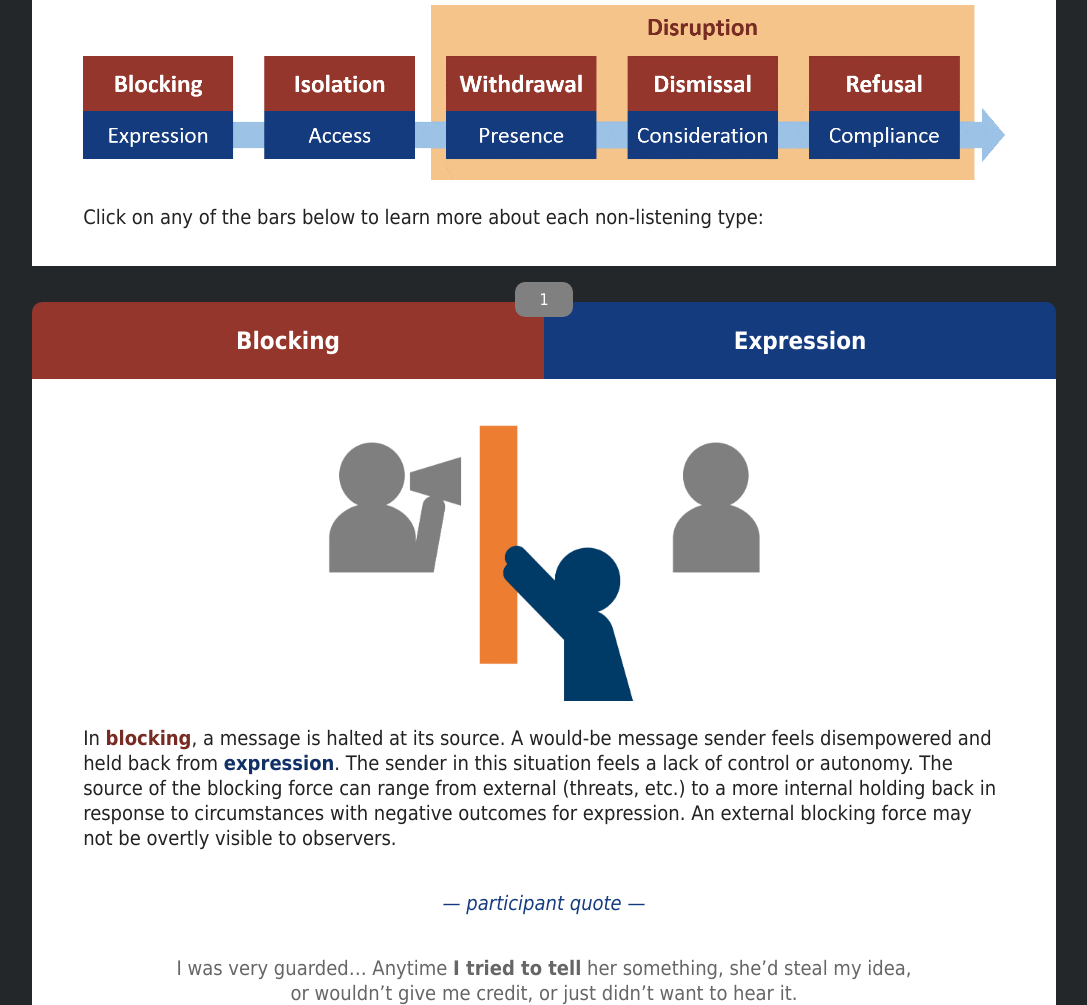
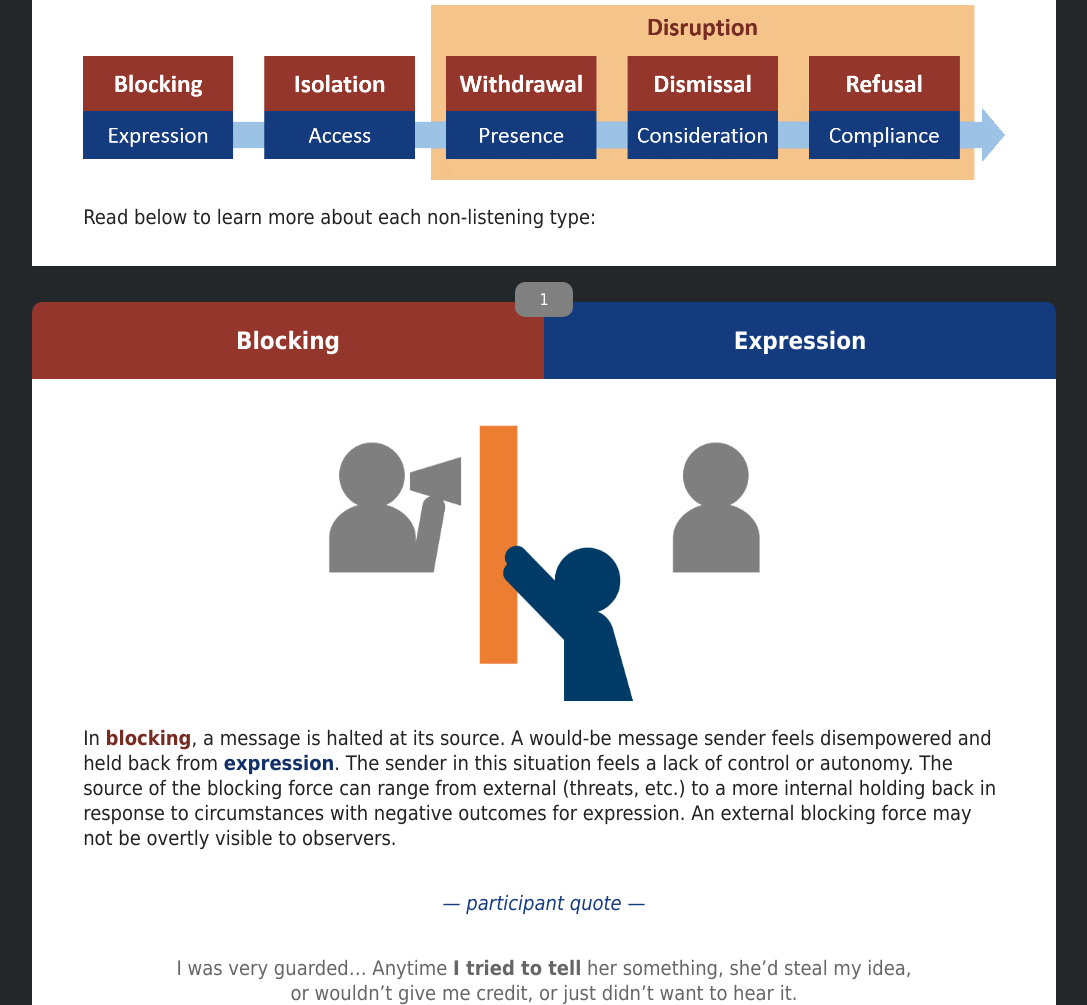
Before and after one commit to Jonqora/non-listening-theory, a plain HTML site: page index.html in a window 1280 px wide. Shown: the part 980-1985 px from the top of the page, without its empty margins (96-1183 px from the left). Drawn offline with Linux system fonts and the light colour scheme.

Commit message:
Update index.html

```diff
--- a/index.html
+++ b/index.html
@@ -36,7 +36,7 @@
           <img src="images/listening-model.png" class="wideimage" />
           <p>Each has a non-listening counterpart: these interactions hinder the extent of message expression, transmission, or acceptance. A sixth non-listening type, <span class="nonlisteningtype">disruption</span>, aims to stop others from listening. Disruptive non-listeners can prompt others who are present to <span class="nonlisteningtype">withdraw</span>; persuade those who might consider a message to <span class="nonlisteningtype">dismiss</span> it; and lead others to <span class="nonlisteningtype">refuse</span> requests rather than comply.</p>
           <img src="images/non-listening-model.png" class="wideimage" />
-          <p>Click on any of the bars below to learn more about each non-listening type:</p>
+          <p>Read below to learn more about each non-listening type:</p>
         </div>
       </div>
     </section>
```
